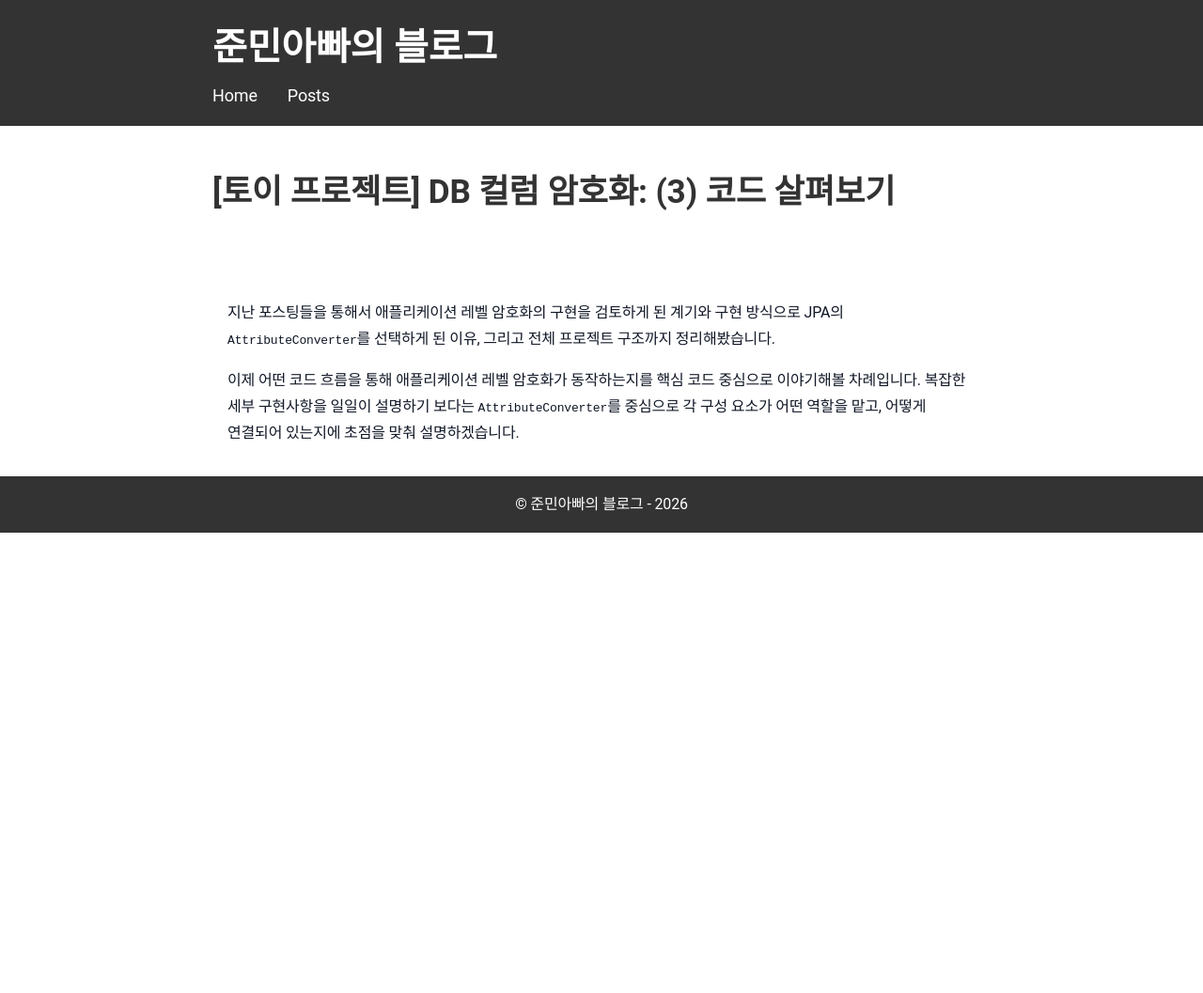
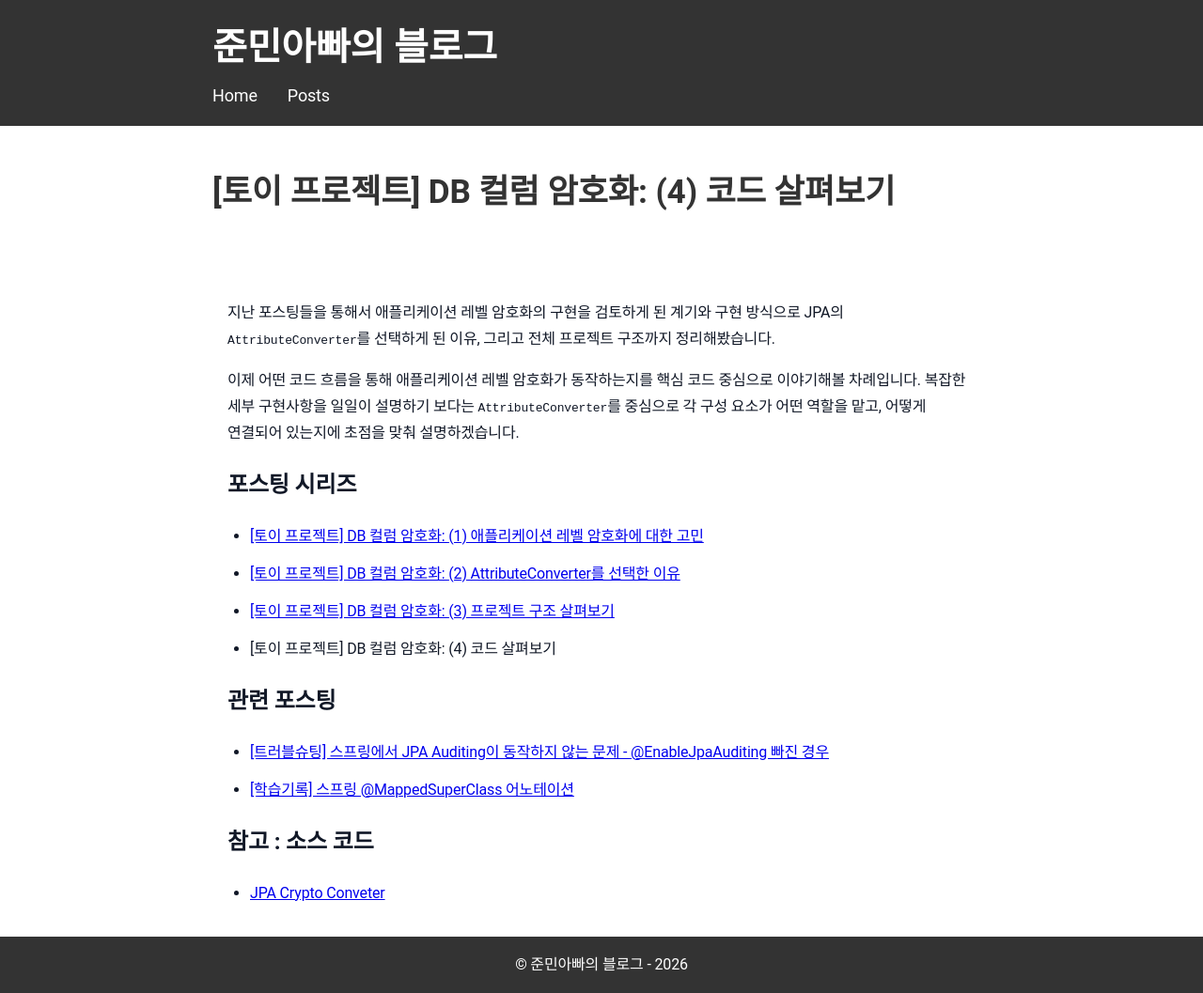
Before and after one commit to sanghoon-lee/sanghoon-lee.github.io, a Jekyll site: the page built from _posts/2026-01-27-JPACryptoConverter4.md, in a window 1280 px wide. Shown: the whole page at 94% size. Built offline with Jekyll 4.4.1, drawn with Linux system fonts in a browser that asks for light colours; nearby versions of some CDN libraries; comment, search, counter and statistics services are not loaded; before the commit the page ends 900 px from its top, so only the background shows below that.

Commit message:
JPACryptoConverter 4부 포스팅 추가

```diff
--- a/_posts/2026-01-27-JPACryptoConverter4.md
+++ b/_posts/2026-01-27-JPACryptoConverter4.md
@@ -1,6 +1,6 @@
 ---
 layout: post
-title: "[토이 프로젝트] DB 컬럼 암호화: (3) 코드 살펴보기"
+title: "[토이 프로젝트] DB 컬럼 암호화: (4) 코드 살펴보기"
 date: 2026-01-27
 categories: 토이프로젝트
 ---
@@ -8,3 +8,18 @@ categories: 토이프로젝트
 지난 포스팅들을 통해서 애플리케이션 레벨 암호화의 구현을 검토하게 된 계기와 구현 방식으로 JPA의 `AttributeConverter`를 선택하게 된 이유, 그리고 전체 프로젝트 구조까지 정리해봤습니다.
 
 이제 어떤 코드 흐름을 통해 애플리케이션 레벨 암호화가 동작하는지를 핵심 코드 중심으로 이야기해볼 차례입니다. 복잡한 세부 구현사항을 일일이 설명하기 보다는 `AttributeConverter`를 중심으로 각 구성 요소가 어떤 역할을 맡고, 어떻게 연결되어 있는지에 초점을 맞춰 설명하겠습니다.
+
+## 포스팅 시리즈
+
+* [[토이 프로젝트] DB 컬럼 암호화: (1) 애플리케이션 레벨 암호화에 대한 고민](https://sanghoon-lee.github.io/2026/01/24/JPACryptoConverter/)
+* [[토이 프로젝트] DB 컬럼 암호화: (2) AttributeConverter를 선택한 이유](https://sanghoon-lee.github.io/2026/01/25/JPACryptoConverter2/)
+* [[토이 프로젝트] DB 컬럼 암호화: (3) 프로젝트 구조 살펴보기](https://sanghoon-lee.github.io/2026/01/26/JPACryptoConverter3/)
+* [토이 프로젝트] DB 컬럼 암호화: (4) 코드 살펴보기
+
+## 관련 포스팅
+
+* [[트러블슈팅] 스프링에서 JPA Auditing이 동작하지 않는 문제 - @EnableJpaAuditing 빠진 경우](https://sanghoon-lee.github.io/2026/01/21/JPAAuditing/)
+* [[학습기록] 스프링 @MappedSuperClass 어노테이션](https://sanghoon-lee.github.io/2026/01/07/MappedSuperClass/)
+
+## 참고 : 소스 코드
+* [JPA Crypto Conveter](https://github.com/sanghoon-lee/jpa-crypto-converter)
```
Also changed, not shown: _posts/2026-01-24-JPACryptoConverter.md (+2 -0 lines), _posts/2026-01-25-JPACryptoConverter2.md (+2 -0 lines), _posts/2026-01-26-JPACryptoConverter3.md (+1 -5 lines).
